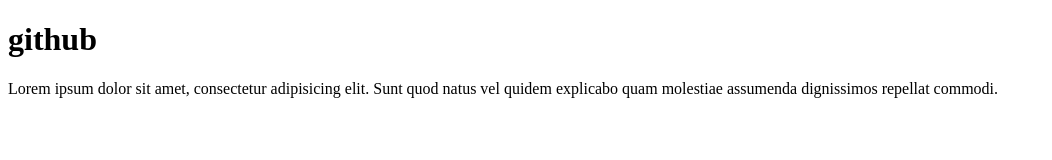
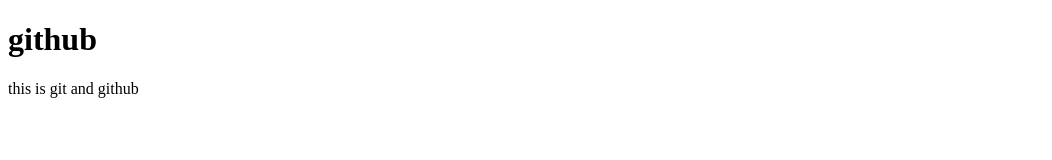
Before and after one commit to thereactzone880-spec/HTML_COURSE, a plain HTML site: page index.html in a window 1280 px wide. Shown: the whole page, without its empty margins (0-1052 px from the left). Drawn offline with Linux system fonts and the light colour scheme.

Commit message:
Update index.html

```diff
--- a/index.html
+++ b/index.html
@@ -7,6 +7,6 @@
 </head>
 <body>
     <h1>github</h1>
-    <p>Lorem ipsum dolor sit amet, consectetur adipisicing elit. Sunt quod natus vel quidem explicabo quam molestiae assumenda dignissimos repellat commodi.</p>
+    <p>this is git and github</p>
 </body>
 </html>
```
